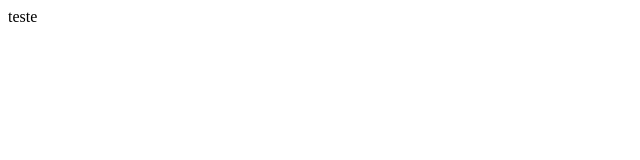
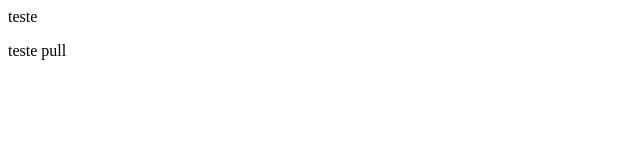
Before and after one commit to DivanPC/Projeto_1_Semestre_C.C, a plain HTML site: page index.html in a window 1280 px wide. Shown: the full height of the page, 0-640 px from the left. Drawn offline with Linux system fonts and the light colour scheme.

Commit message:
0.0.0.3
teste

```diff
--- a/index.html
+++ b/index.html
@@ -7,5 +7,6 @@
 </head>
 <body>
     teste
+    <p>teste pull</p>
 </body>
 </html>
```
